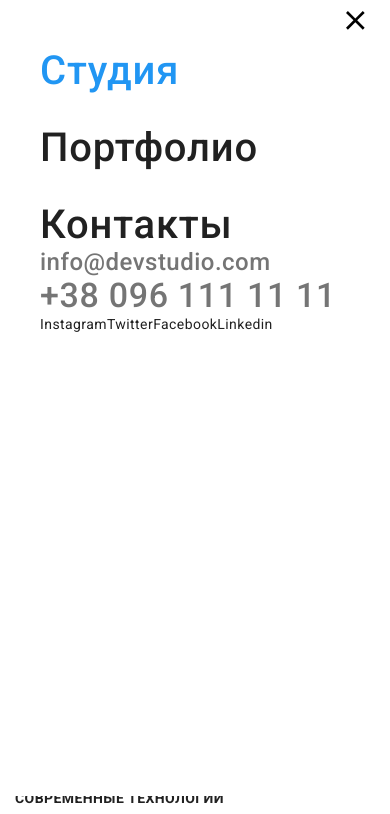
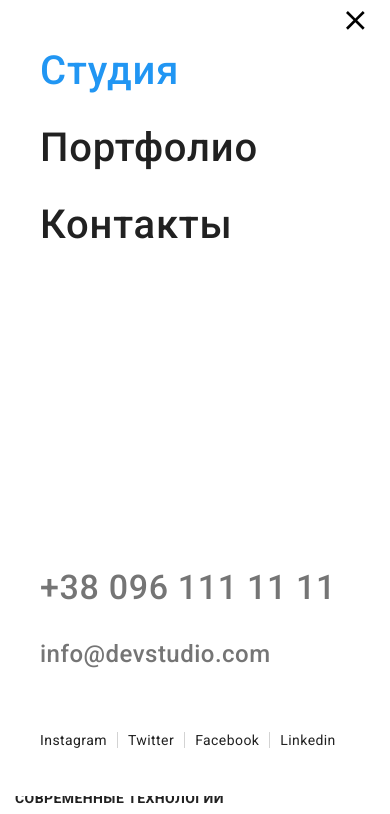
Before and after one commit to AndrewMLion/goit-markup-hw-08, a plain HTML site: page index.html in a window 390 px wide. Both pictures are taken after a click on the button 355 px from the left and 20 px from the top of the page. Shown: the top 814 px of the page. Drawn offline with nearby package versions, Linux system fonts and the light colour scheme.

Commit message:
стилизирует мобильное меню 2

```diff
--- a/index.html
+++ b/index.html
@@ -49,6 +49,15 @@
           <!-- --------Contacts--------- -->
           <ul class="list headercont">
             <li class="headercont__item">
+              <div class="phone">
+                <a class="headercont__link headercont__link--nomber link" href="tel:+380961111111"
+                  ><svg class="icon-smartphone" width="10px" height="16px">
+                    <use href="./images/icon.svg#icon-smartphone"></use></svg
+                  >+38 096 111 11 11</a
+                >
+              </div>
+            </li>
+            <li class="headercont__item">
               <div class="mail">
                 <a
                   class="headercont__link headercont__link--mail link"
@@ -59,23 +68,19 @@
                 >
               </div>
             </li>
-
-            <li class="headercont__item">
-              <div class="phone">
-                <a class="headercont__link headercont__link--nomber link" href="tel:+380961111111"
-                  ><svg class="icon-smartphone" width="10px" height="16px">
-                    <use href="./images/icon.svg#icon-smartphone"></use></svg
-                  >+38 096 111 11 11</a
-                >
-              </div>
-            </li>
           </ul>
 
           <ul class="list mobile-menu-social">
-            <li><a class="link" href="instagram.com">Instagram</a></li>
-            <li><a class="link" href="twitter.com">Twitter</a></li>
-            <li><a class="link" href="facebook.com">Facebook</a></li>
-            <li><a class="link" href="linkedin.com">Linkedin</a></li>
+            <li class="mobile-menu-social_item">
+              <a class="link" href="instagram.com">Instagram</a>
+            </li>
+            <li class="mobile-menu-social_item"><a class="link" href="twitter.com">Twitter</a></li>
+            <li class="mobile-menu-social_item">
+              <a class="link" href="facebook.com">Facebook</a>
+            </li>
+            <li class="mobile-menu-social_item">
+              <a class="link" href="linkedin.com">Linkedin</a>
+            </li>
           </ul>
         </div>
       </div>
--- a/sass/components/header/_headercont.scss
+++ b/sass/components/header/_headercont.scss
@@ -1,5 +1,5 @@
 .headercont {
-  @media screen and (min-width: 480px) {
+  @media screen and (max-width: 767px) {
     margin-top: auto;
   }
   @media screen and (min-width: 768px) {
@@ -9,9 +9,11 @@
     align-items: center;
   }
 }
-
-@media screen and (min-width: 1200px) {
-  .headercont__item:last-child {
+.headercont__item:last-child {
+  @media screen and (max-width: 767px) {
+    margin-top: 32px;
+  }
+  @media screen and (min-width: 1200px) {
     margin-left: 50px;
   }
 }
--- a/sass/components/header/_menu.scss
+++ b/sass/components/header/_menu.scss
@@ -35,6 +35,7 @@
 
   &.is-open .mobile-menu-social {
     display: flex;
+    margin-top: 64px;
   }
 
   &.is-open .icon-mail,
@@ -58,6 +59,15 @@
   }
 }
 
+.mobile-menu-social_item {
+  padding: 0 10px;
+  border-left: 1px solid rgba(33, 33, 33, 0.2);
+  &:first-child {
+    padding-left: 0;
+    border-left: 0;
+  }
+}
+
 .mobile-menu-social {
   display: none;
 }
```
Also changed, not shown: css/main.css, css/main.min.css, 2 other files.
